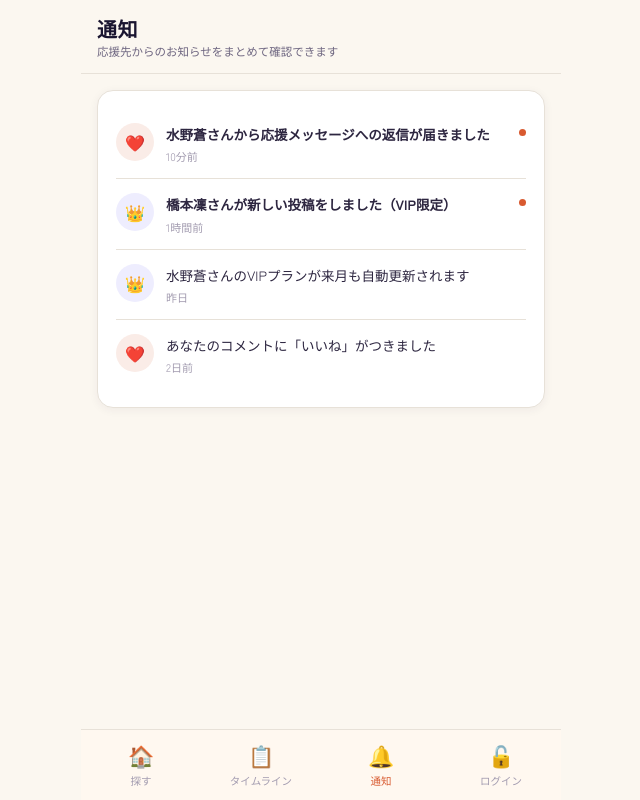
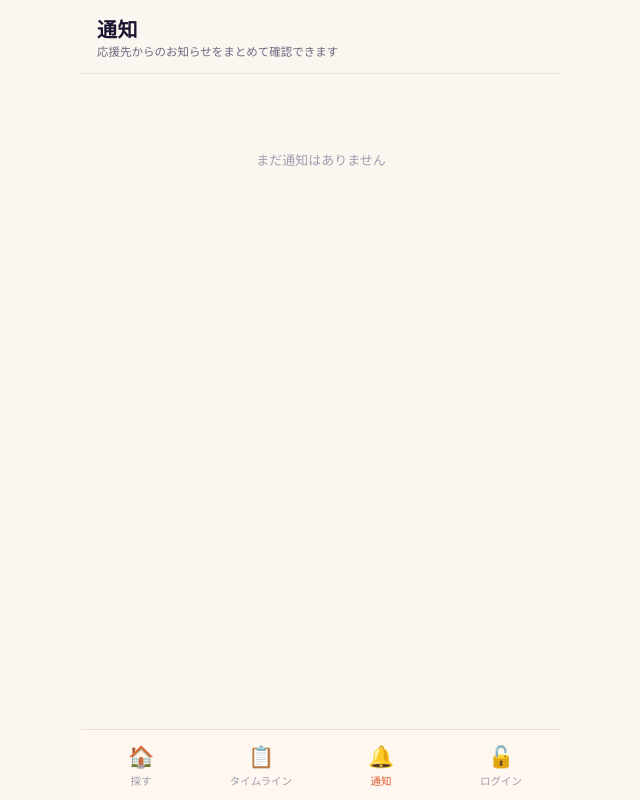
Before and after one commit to adosennsu8-netizen/yumeoibito-app, a Next.js app: page /notifications in a window 1280 px wide. Shown: the whole page, without its empty margins (319-959 px from the left). Built offline with nearby package versions, Linux system fonts and the light colour scheme; a web font is replaced by a local one.

Commit message:
feat: いいね・お気に入り・投稿の通知機能追加

```diff
--- a/app/AuthContext.js
+++ b/app/AuthContext.js
@@ -12,6 +12,7 @@ export function AuthProvider({ children }) {
   const [supportHistory, setSupportHistory] = useState([]);
   const [creatorPosts, setCreatorPosts] = useState([]);
   const [registeredCreators, setRegisteredCreators] = useState([]);
+ 　const [notifications, setNotifications] = useState([]);
   function login() {
     const u = { ...CURRENT_USER };
     setUser(u);
@@ -84,6 +85,13 @@ export function AuthProvider({ children }) {
   function registerCreator(profile) {
     setRegisteredCreators((prev) => [profile, ...prev]);
   }
+  function addNotification(notification) {
+    setNotifications((prev) => [{ ...notification, id: Date.now(), read: false, time: "たった今" }, ...prev]);
+  }
+
+  function markAllRead() {
+    setNotifications((prev) => prev.map((n) => ({ ...n, read: true })));
+  }
   function updateCreatorProfile(updatedProfile) {
     setUser((prev) => ({ ...prev, ...updatedProfile }));
     setRegisteredCreators((prev) =>
@@ -99,6 +107,7 @@ export function AuthProvider({ children }) {
       creatorPosts, addPost,
       registeredCreators, registerCreator,
       updateCreatorProfile,
+      notifications, addNotification, markAllRead,
     }}>
       {children}
     </AuthContext.Provider>
--- a/app/notifications/page.js
+++ b/app/notifications/page.js
@@ -1,13 +1,15 @@
 "use client";
 
 import Link from "next/link";
-import { CREATORS, NOTIFICATIONS } from "../data/creators";
+import { CREATORS } from "../data/creators";
+import { useAuth } from "../AuthContext";
 
 const ICON_MAP = {
   support: "❤️",
-  post: "👑",
+  post: "📝",
   vip: "👑",
-  like: "❤️",
+  like: "🤍",
+  favorite: "♥",
 };
 
 function linkFor(n) {
@@ -17,6 +19,8 @@ function linkFor(n) {
 }
 
 export default function NotificationsPage() {
+  const { notifications, markAllRead } = useAuth();
+
   return (
     <div className="app-shell">
       <header className="top-header">
@@ -25,24 +29,31 @@ export default function NotificationsPage() {
       </header>
 
       <div className="page-content">
-        {NOTIFICATIONS.length === 0 ? (
+        {notifications.length > 0 && (
+          <button
+            onClick={markAllRead}
+            style={{ fontSize: 12, color: "var(--text-faint)", background: "none", border: "none", padding: "0 0 12px", cursor: "pointer" }}
+          >
+            すべて既読にする
+          </button>
+        )}
+        {notifications.length === 0 ? (
           <div className="empty-state">
             <p>まだ通知はありません</p>
           </div>
         ) : (
           <div className="card card-pad">
-            {NOTIFICATIONS.map((n, i) => {
-              const c = CREATORS[n.creatorId];
+            {notifications.map((n, i) => {
               return (
                 <Link
-                  key={i}
+                  key={n.id}
                   href={linkFor(n)}
                   style={{
                     display: "flex",
                     alignItems: "flex-start",
                     gap: 12,
                     padding: "14px 0",
-                    borderBottom: i < NOTIFICATIONS.length - 1 ? "1px solid var(--border)" : "none",
+                    borderBottom: i < notifications.length - 1 ? "1px solid var(--border)" : "none",
                   }}
                 >
                   <div
@@ -54,39 +65,19 @@ export default function NotificationsPage() {
                       display: "flex",
                       alignItems: "center",
                       justifyContent: "center",
-                      background:
-                        n.type === "support" || n.type === "like"
-                          ? "var(--coral-light)"
-                          : "var(--purple-light)",
+                      background: n.type === "post" ? "var(--purple-light)" : "var(--coral-light)",
                     }}
                   >
-                    {ICON_MAP[n.type]}
+                    {ICON_MAP[n.type] || "🔔"}
                   </div>
                   <div style={{ flex: 1 }}>
-                    <p
-                      style={{
-                        fontSize: "13.5px",
-                        lineHeight: 1.65,
-                        margin: "0 0 3px",
-                        color: "var(--text-main)",
-                        fontWeight: n.read ? 400 : 700,
-                      }}
-                    >
+                    <p style={{ fontSize: "13.5px", lineHeight: 1.65, margin: "0 0 3px", color: "var(--text-main)", fontWeight: n.read ? 400 : 700 }}>
                       {n.text}
                     </p>
                     <p style={{ fontSize: 11, color: "var(--text-faint)", margin: 0 }}>{n.time}</p>
                   </div>
                   {!n.read && (
-                    <div
-                      style={{
-                        width: 7,
-                        height: 7,
-                        borderRadius: "50%",
-                        background: "var(--coral)",
-                        flexShrink: 0,
-                        marginTop: 6,
-                      }}
-                    ></div>
+                    <div style={{ width: 7, height: 7, borderRadius: "50%", background: "var(--coral)", flexShrink: 0, marginTop: 6 }} />
                   )}
                 </Link>
               );
```
Also changed, not shown: app/creator-post/page.js (+4 -11 lines), app/feed/page.js (+11 -1 lines), app/profile/[id]/page.js (+8 -1 lines).
